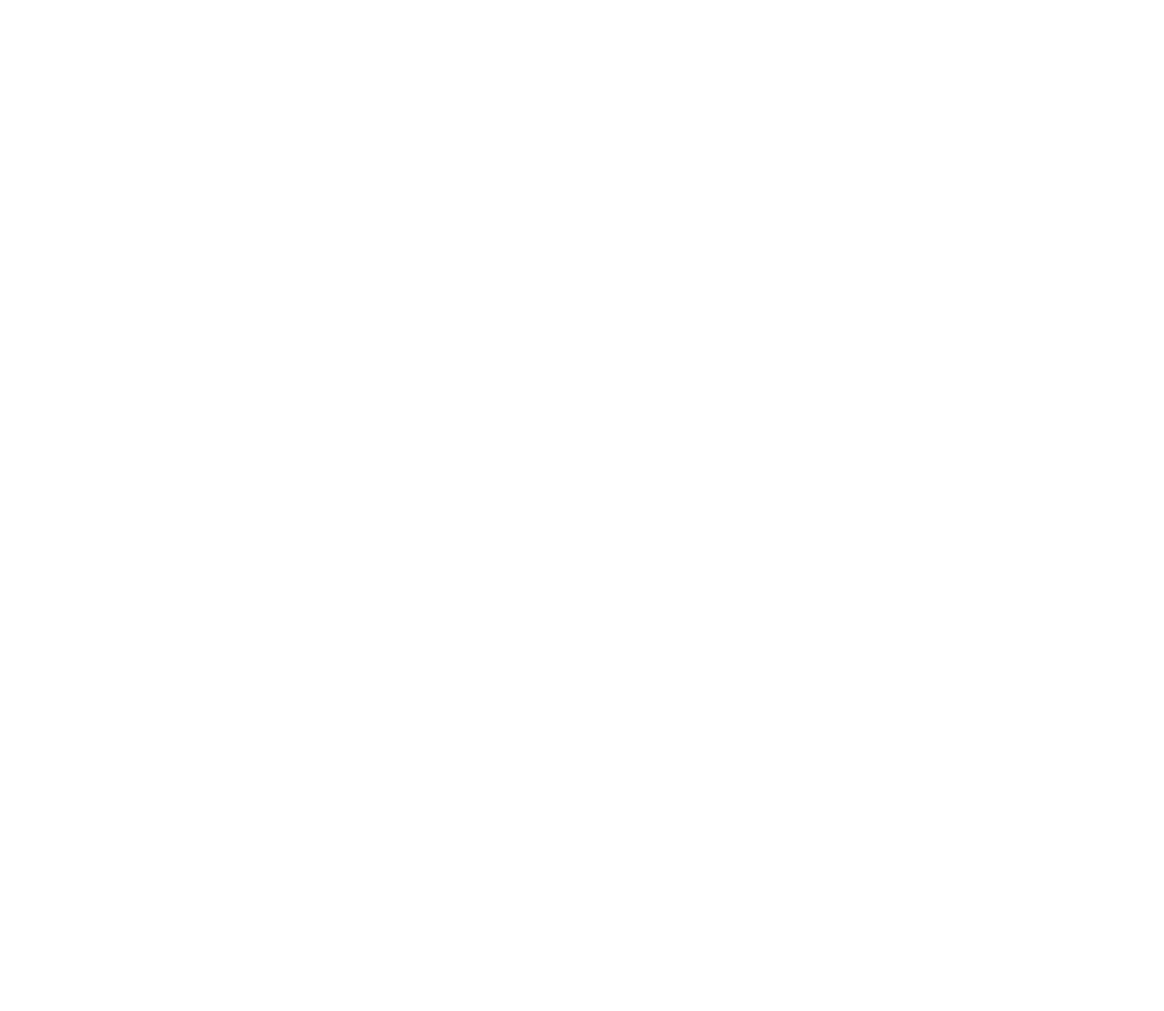
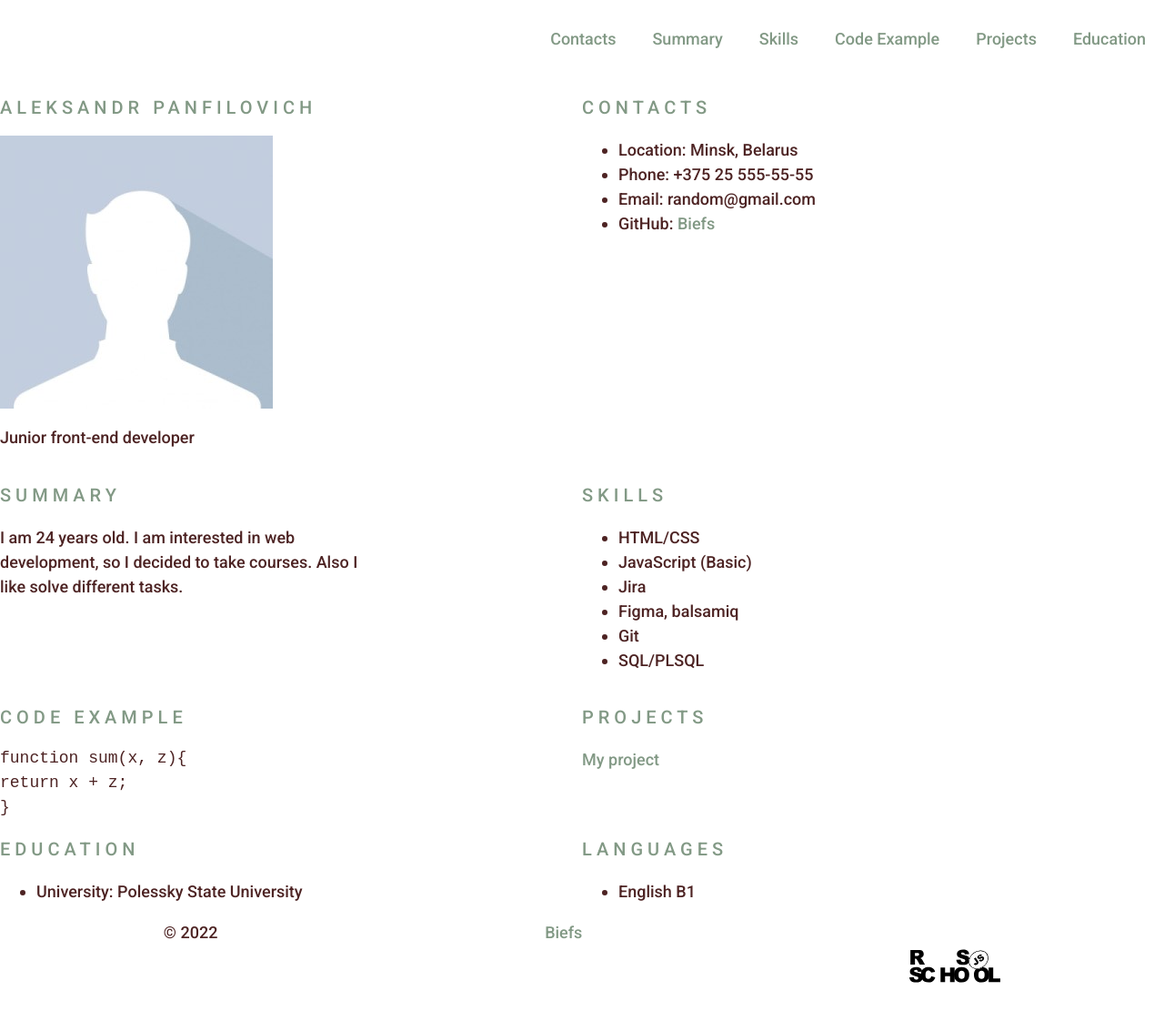
Before and after one commit to Biefs/rsschool-cv, a plain HTML site: page index.html in a window 1280 px wide. Shown: the whole page at 91% size. Before the commit the page ends 800 px from the top, so only its background shows below. Drawn offline with Linux system fonts and the light colour scheme.

Commit message:
fix:return html and css

```diff
--- a/index.html
+++ b/index.html
@@ -1,11 +1,88 @@
-<!DOCTYPE html>
-<html lang="en">
-<head>
-    <meta charset="UTF-8">
-    <meta http-equiv="X-UA-Compatible" content="IE=edge">
-    <meta name="viewport" content="width=device-width, initial-scale=1.0">
-    <title>Document</title>
+<meta charset="UTF-8">
+<meta http-equiv="X-UA-Compatible" content="IE=edge">
+<meta name="viewport" content="width=device-width, initial-scale=1.0">
+<title>CV</title>
+<link rel="stylesheet" href="style.css">
+<link rel="preconnect" href="https://fonts.googleapis.com">
+<link rel="preconnect" href="https://fonts.gstatic.com" crossorigin>
+<link href="https://fonts.googleapis.com/css2?family=Roboto:wght@100;300;500;900&display=swap" rel="stylesheet">
 </head>
 <body>
+    <header class="header">
+        <div class="container">
+            <nav class="nav">
+                <ul class="nav-list">
+                  <li class="nav-item"><a href="#contacts" class="nav-link">Contacts</a></li>
+                  <li class="nav-item"><a href="#summary" class="nav-link">Summary</a></li>
+                  <li class="nav-item"><a href="#skills" class="nav-link">Skills</a></li>
+                  <li class="nav-item"><a href="#code" class="nav-link">Code Example</a></li>
+                  <li class="nav-item"><a href="#projects" class="nav-link">Projects</a></li>
+                  <li class="nav-item"><a href="#education" class="nav-link">Education</a></li>
+                </ul>
+              </nav>
+        </div>
+    </header>
+    <main class="main">
+        <div class="container" id="main">
+         <section class="section" id="profile">
+            <h1 class="section-title">Aleksandr Panfilovich</h1>
+            <img src="photo.jpg" alt="photo">
+            <p class="profession">Junior front-end developer</p>
+         </section>
+         <section class="section" id="contacts">
+            <h2 class="section-title">Contacts</h2>
+            <ul class="contacts">
+                <li>Location: Minsk, Belarus</li>
+                <li>Phone: +375 25 555-55-55</li>
+                <li>Email: random@gmail.com</li>
+                <li>GitHub: <a class="link" href="https://github.com/Biefs">Biefs</a></li>
+            </ul>
+         </section>
+         <section class="section" id="summary">
+            <h2 class="section-title">Summary</h2>
+            <p class="summary">I am 24 years old. I am interested in web development, so I decided to take courses. Also I like solve different tasks.</p>
+         </section>
+         <section class="section" id="skills">
+            <h2 class="section-title">Skills</h2>
+            <ul class="contacts">
+                <li>HTML/CSS</li>
+                <li>JavaScript (Basic)</li>
+                <li>Jira</li>
+                <li>Figma, balsamiq</li>
+                <li>Git</li>
+                <li>SQL/PLSQL</li>
+            </ul>
+         </section>
+         <section class="section" id="code">
+            <h2 class="section-title">Code Example</h2>
+            <samp> function sum(x, z){<br>return x + z;<br>}</samp>
+         </section>
+         <section class="section" id="projects">
+            <h2 class="section-title">Projects</h2>
+            <p><a href="https://app.rs.school/" class="link"> My project</a></p>
+         </section>
+         <section class="section" id="education">
+            <h2 class="section-title">Education</h2>
+            <ul class="contacts">
+                <li>University: Polessky State University </li>
+            </ul>
+         </section>
+         <section class="section" id="languages">
+            <h2 class="section-title">Languages</h2>
+            <ul class="contacts">
+                <li>English B1 </li>
+            </ul>
+         </section>
+        </div>
+    </main>
+    <footer class="footer">
+        <div class="container">
+            <div class="foot">
+            <p class="year">© 2022</p>
+            <a href="https://github.com/Biefs" class="link">Biefs</a>
+            <a href="https://rs.school/js/"><img src="rs_school_js.svg" alt="rs" width="100" height="100"></a>
+            </div>
+        </div>
+    </footer>
 </body>
 </html>
--- a/style.css
+++ b/style.css
@@ -1,4 +1,114 @@
+body {
+    font-family: 'Roboto', sans-serif;
+    min-height: 100vh;
+    margin: 0;
+    padding: 0;
+    display: flex;
+    flex-direction: column;
+    justify-content: space-between;
+}
+
+
 * {
+    box-sizing: border-box;
+  }
+
+
+  .container {
+    max-width: 1440px;
+    margin: 0 auto;
+  }
+
+
+  .nav-list {
+    display: flex;
+    justify-content: flex-end;
+    align-items: center;
+    list-style: none;
+  }
+
+  .nav-item a {
+    color: #829985;
+    text-decoration: none;
+    transition: color 0.5s;
+    padding: 0 20px;
+    line-height: 50px;
+    transition: .3s;
+  }
+
+  .link {
+    text-decoration: none;
+    color: black;
+  }
+
+  .link:hover {
+    color: gray;
+    transition: color 0.5s;
+  }
+
+
+  .nav-item a:hover {
+    color: #4d2323;
+  }
+
+
+  html {
+    scroll-behavior: smooth;
+  }
+
+
+  #main{
+    display: flex;
+    flex-wrap: wrap;
+    justify-content: center;
+  }
+
+  .section {
+    width: 50%;
+  }
+
+
+  body {
+    font-family: 'Roboto', sans-serif;
+    font-size: 18px;
+    font-weight: 400;
+    line-height: 1.5;
+    color: #4d2323;
+  }
+
+
+  .section-title {
+    font-size: 20px;
+    font-weight: 400;
+    text-transform: uppercase;
+    letter-spacing: 5px;
+    color: #829985;
+  }
+
+
+  .link {
+    text-decoration: none;
+    color: #829985;
+    transition: color 0.5s;
+  }
+
+  .link:hover {
+    color: #5d7260;
+  }
+
+
+.summary {
+width: 400px;
+}
+
+
+.foot {
+    display: flex;
+    justify-content:space-around;
+}
+
+
+.year {
     margin: 0;
     padding: 0;
 }
```
